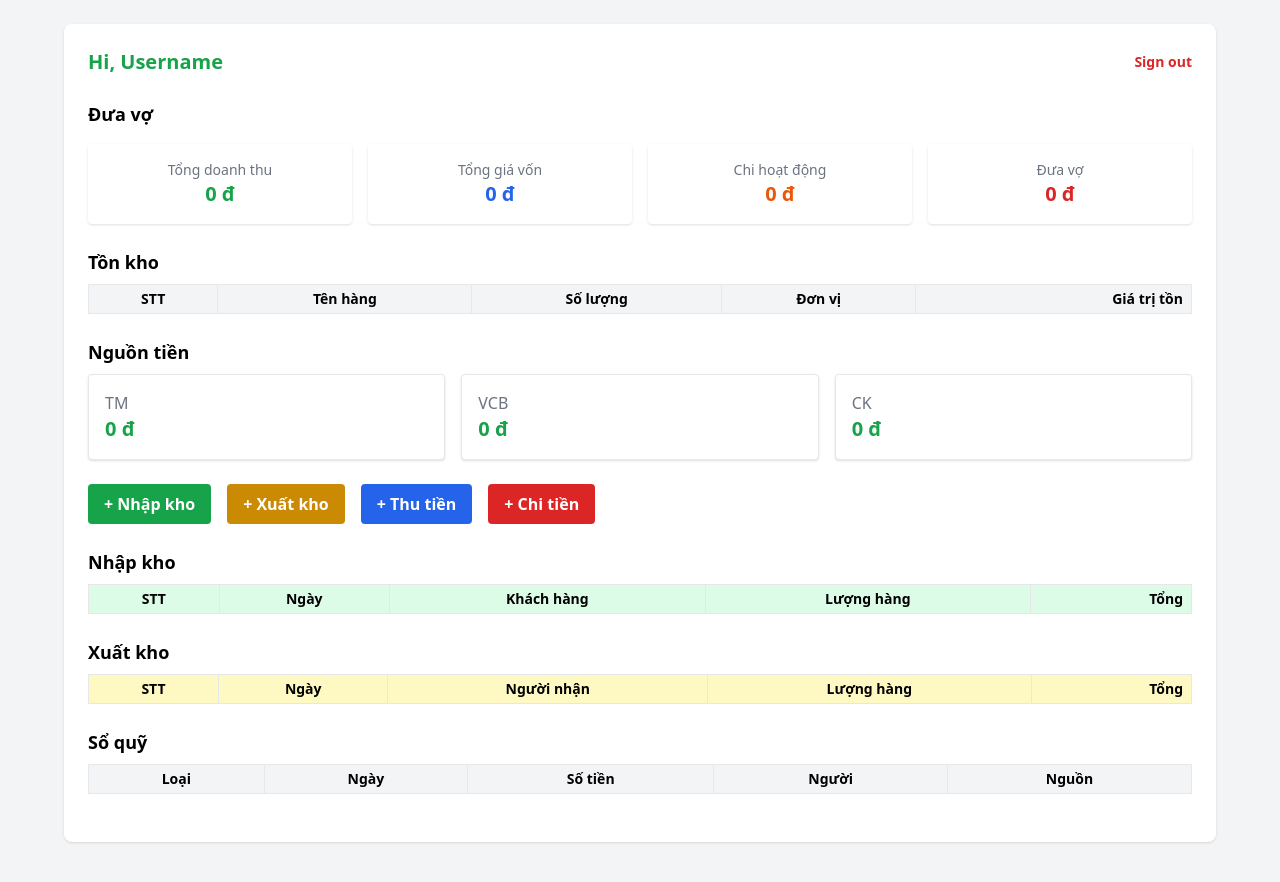
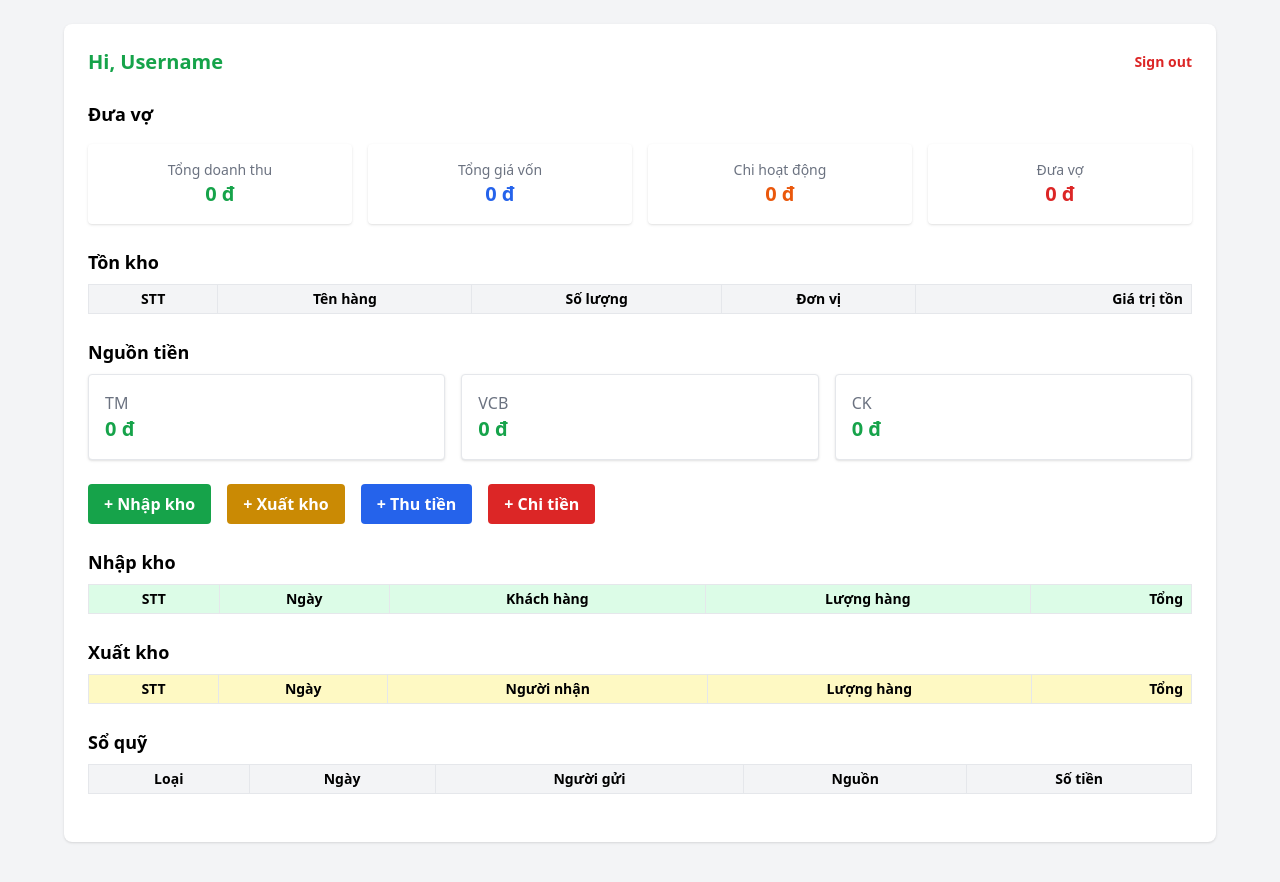
Before and after one commit to phelieuandan/phelieuandan.github.io, a Jekyll site: the page dashboard.html, which Jekyll copies as it is, in a window 1280 px wide. Shown: the top 882 px of the page. Built offline with Jekyll 4.4.1, drawn with Linux system fonts in a browser that asks for light colours; nearby versions of some CDN libraries; comment, search, counter and statistics services are not loaded.

Commit message:
Update dashboard.html

```diff
--- a/dashboard.html
+++ b/dashboard.html
@@ -199,9 +199,9 @@
         <tr>
           <th class="border px-2 py-1">Loại</th>
           <th class="border px-2 py-1">Ngày</th>
+          <th class="border px-2 py-1">Người gửi</th>
+          <th class="border px-2 py-1">Nguồn</th>
           <th class="border px-2 py-1">Số tiền</th>
-          <th class="border px-2 py-1">Người</th>
-          <th class="border px-2 py-1">Nguồn</th>
         </tr>
       </thead>
       <tbody id="incomeExpenseTable"></tbody>
@@ -544,9 +544,9 @@ function editRecord(data, type) {
           <tr class="cursor-pointer hover:bg-gray-100" onclick='showModal(${JSON.stringify(d)}, "cashflow")'>
             <td class="border px-2 py-1 text-center">${d.type === 'thu' ? 'Thu' : 'Chi'}</td>
             <td class="border px-2 py-1 text-center">${new Date(d.date).toLocaleDateString()}</td>
-            <td class="border px-2 py-1 text-right">${Number(d.amount).toLocaleString()}</td>
             <td class="border px-2 py-1">${d.sender || d.content}</td>
             <td class="border px-2 py-1 text-center">${d.source || ''}</td>
+            <td class="border px-2 py-1 text-right">${Number(d.amount).toLocaleString()}</td>
           </tr>`;
             tbody.append(row);
           });
```
